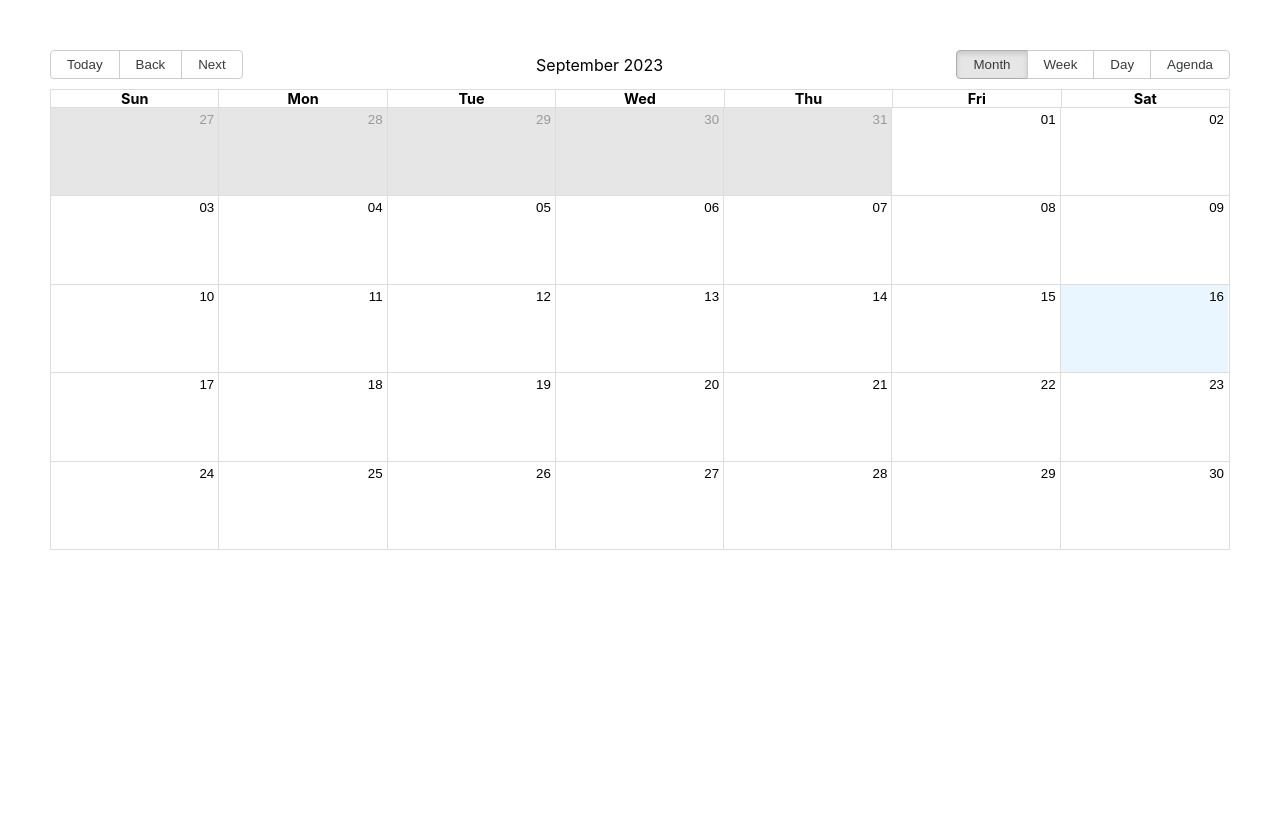
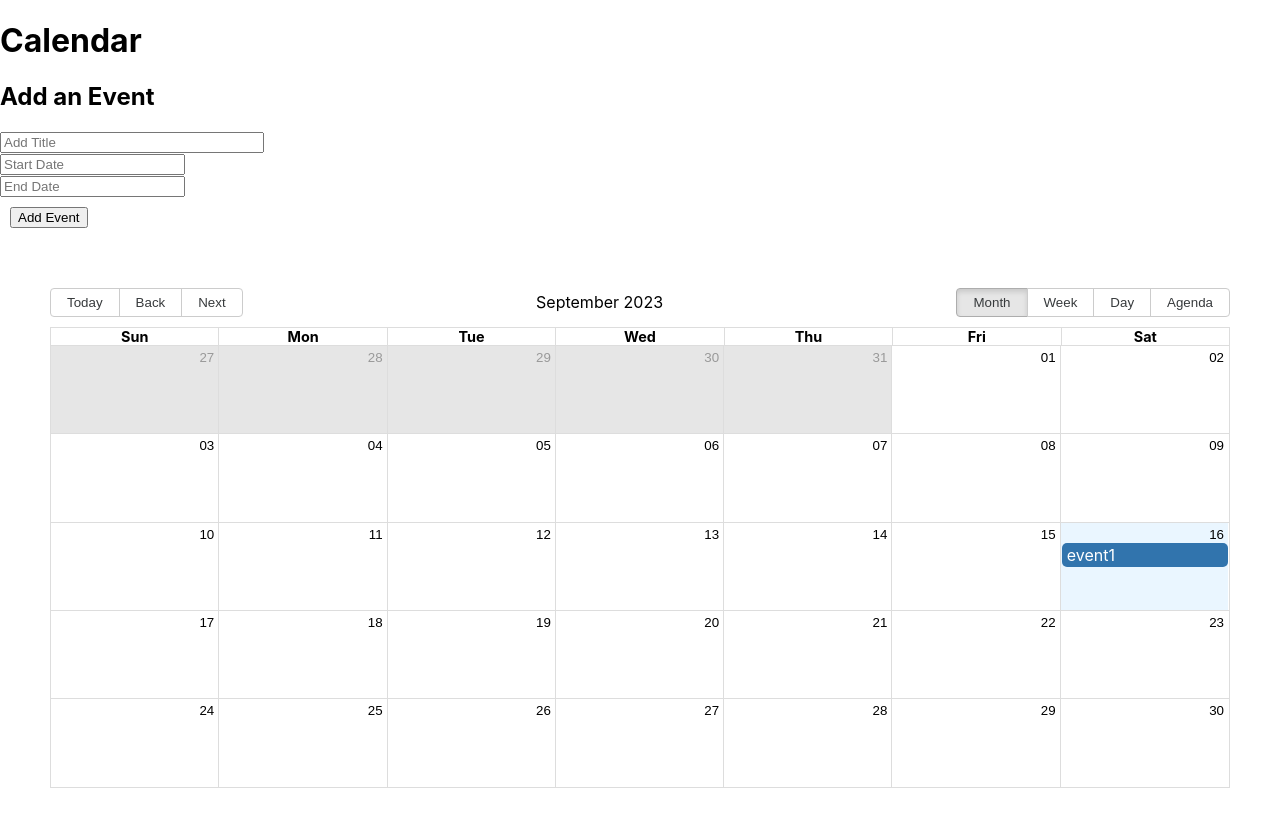
Before and after one commit to brandonfamiano/brainstation-calandar-api, a React (Create React App) app: page / in a window 1280 px wide. Shown: the top 826 px of the page. Before the commit the page ends 800 px from the top, so only its background shows below. Built offline with nearby package versions, Linux system fonts and the light colour scheme.

Commit message:
implemented add event logic

```diff
--- a/src/App.js
+++ b/src/App.js
@@ -1,5 +1,5 @@
 import './App.css';
-import React from "react";
+import React, {useState} from "react";
 import { Calendar, dateFnsLocalizer } from "react-big-calendar";
 import format from "date-fns/format";
 import parse from "date-fns/parse";
@@ -7,7 +7,6 @@ import startOfWeek from "date-fns/startOfWeek";
 import getDay from "date-fns/getDay"
 import 'react-big-calendar/lib/css/react-big-calendar.css'
 import DatePicker from 'react-datepicker';
-import { useState } from 'react';
 
 const locales ={
   'en-US': require('date-fns/locale/en-US')
@@ -26,15 +25,32 @@ const events =[
   {
     title: "event1",
     allday: true,
-    start: new Date(2023, 9, 16),
-    end: new Date(2023, 9, 16)
+    start: new Date(2023,8, 16),
+    end: new Date(2023,8  , 16)
   },
 ]
 
 function App() {
+  const [newEvent, setNewEvent] = useState({title:"", start:"",end:""})
+  const [allEvents, setAllEvents] = useState(events )
+
+  function handleAddEvent(){
+    setAllEvents([...allEvents, newEvent])
+  }
   return (
     <div className="body">
-      <Calendar localizer={localizer} events={events} startAccessor="start" endAccessor="end" style = {{height:500, margin: "50px"}}></Calendar>
+      <h1>Calendar</h1>
+      <h2>Add an Event</h2>
+      <div>
+        <input type='text' placeholder='Add Title' style={{width:'20%', marginRight:"10px"}}
+        value={newEvent.title} onChange={(e)=> setNewEvent({...newEvent, title: e.target.value})}/>
+      </div>
+      <DatePicker placeholderText='Start Date' style={{marginRight:'10px'}}
+      selected ={newEvent.start} onChange={(start)=> setNewEvent({...newEvent, start})}/>
+      <DatePicker placeholderText='End Date'
+      selected ={newEvent.end} onChange={(end)=> setNewEvent({...newEvent, end})}/>
+      <button style = {{margin:'10px'}} onClick={handleAddEvent}>Add Event</button>
+      <Calendar localizer={localizer} events={allEvents} startAccessor="start" endAccessor="end" style = {{height:500, margin: "50px"}}></Calendar>
     </div>
   );
 }
```
